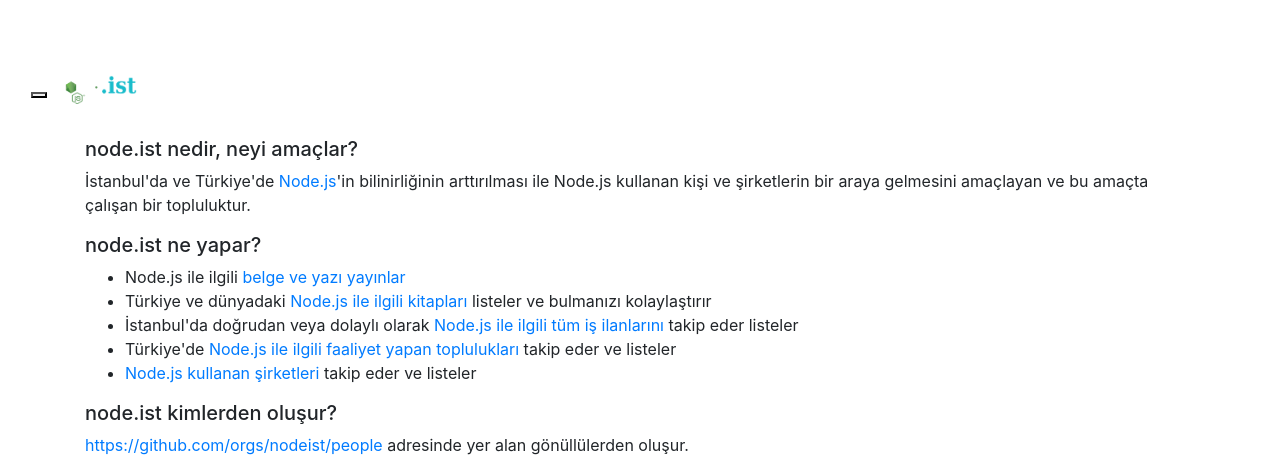
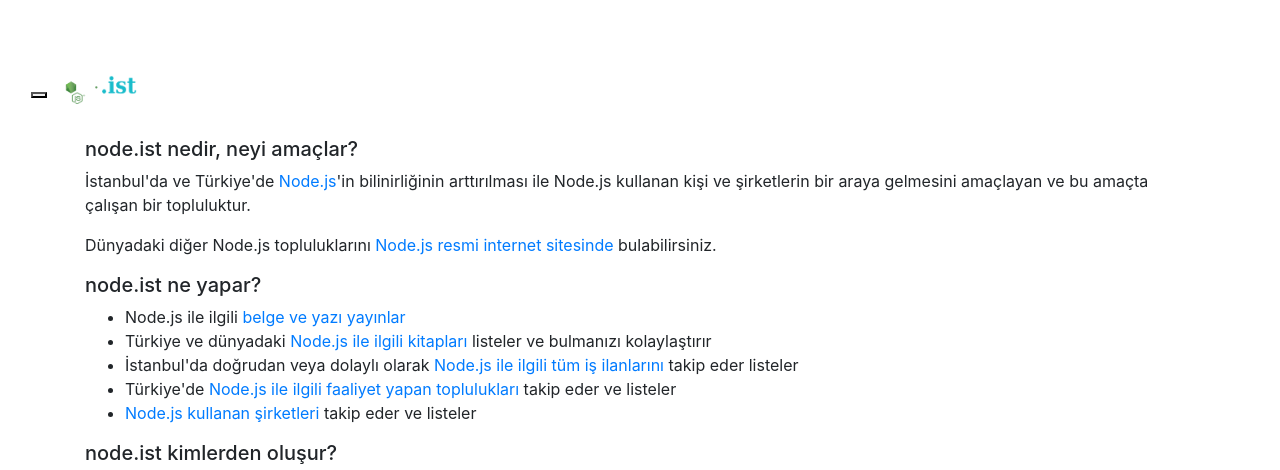
Before and after one commit to fatihsoydan/website, a website: page views/nodetr.html in a window 1280 px wide. Shown: the top 470 px of the page. Drawn offline with nearby package versions, Linux system fonts and the light colour scheme; files that its build step writes are made by us from their sources.

Commit message:
nodejs.org linki eklendi

```diff
--- a/views/nodetr.html
+++ b/views/nodetr.html
@@ -5,6 +5,8 @@
 <h2>node.ist nedir, neyi amaçlar?</h2>
 
 <p>İstanbul'da ve Türkiye'de <a href="http://nodejs.org">Node.js</a>'in bilinirliğinin arttırılması ile Node.js kullanan kişi ve şirketlerin bir araya gelmesini amaçlayan ve bu amaçta çalışan bir topluluktur.</p>
+
+<p>Dünyadaki diğer Node.js topluluklarını <a href="https://nodejs.org/en/get-involved/#international-community-sites-and-projects">Node.js resmi internet sitesinde</a> bulabilirsiniz.</p>
 
 <h2>node.ist ne yapar?</h2>
 
@@ -21,6 +23,7 @@
 <p><a href="https://github.com/orgs/nodeist/people">https://github.com/orgs/nodeist/people</a> adresinde yer alan gönüllülerden oluşur.</p>
 
 <h2>node.ist'e nasıl katılırım?</h2>
+
 <p><img src="http://safemail.justlikeed.net/e/9b7e08d2ede7e86fa26d00e2f77099c3.png"> adresine kendini ve neler katmak istediğini anlatan bir e-posta atarak başvurabilirsin.</p>
 
 {% endblock %}
```
